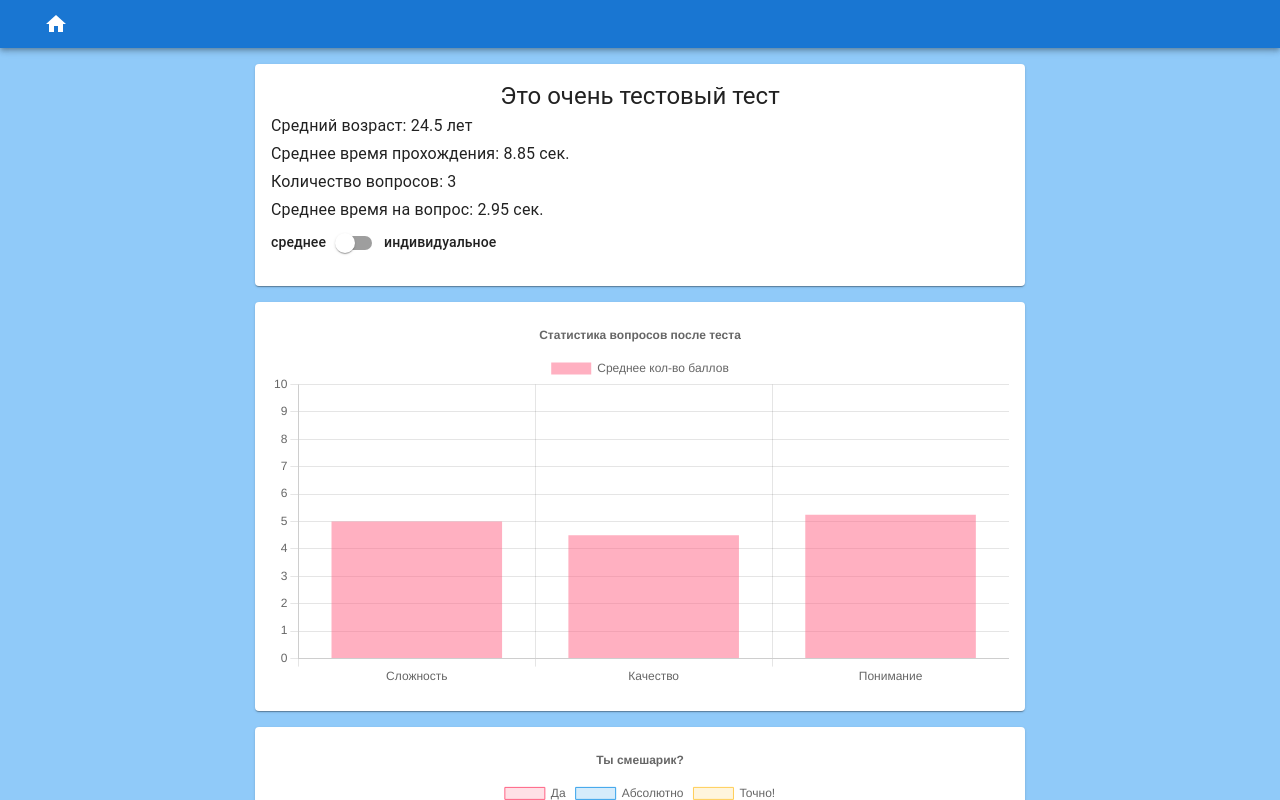
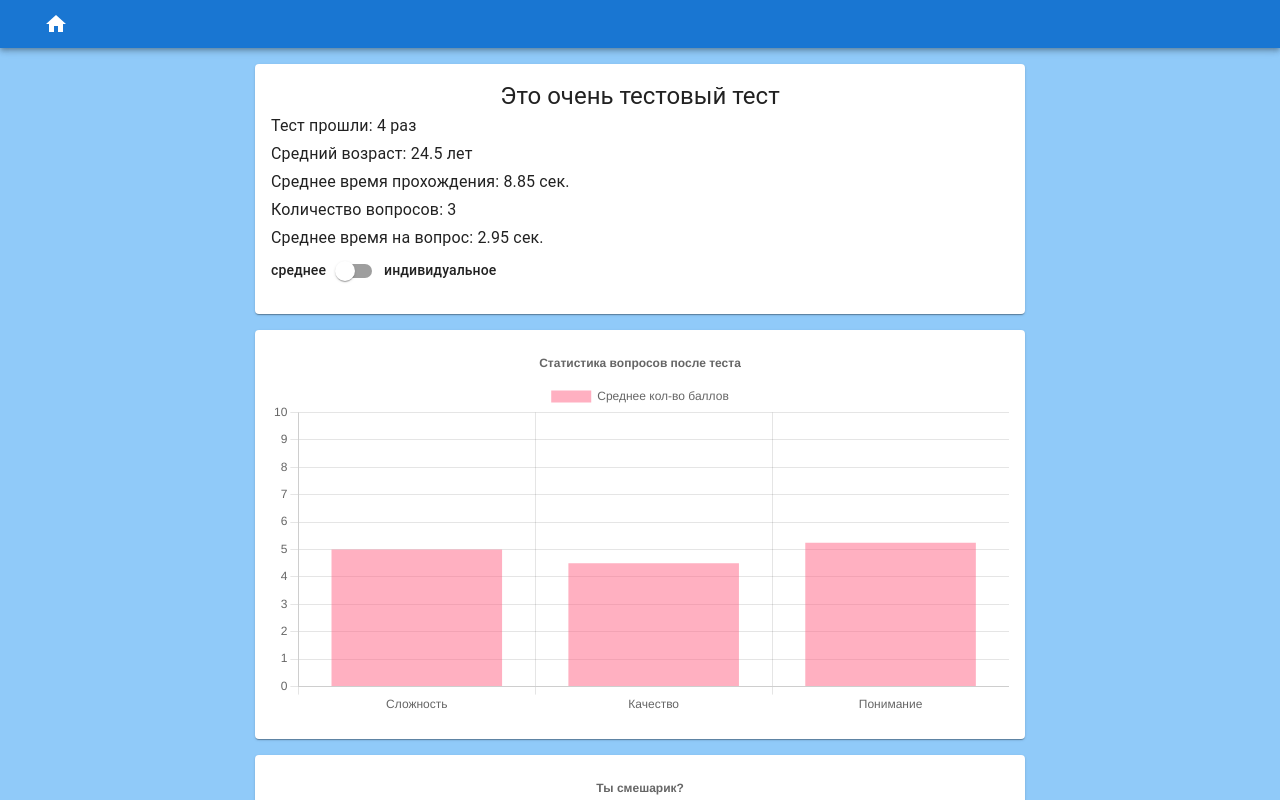
Before and after one commit to g0007b1/nastya, a React (Create React App) app: page /test-analytics/1 in a window 1280 px wide. Shown: the top 800 px of the page. Built offline with nearby package versions, Linux system fonts and the light colour scheme; data requests are answered from the project's data file.

Commit message:
feat: add tests logic

```diff
--- a/index.json
+++ b/index.json
@@ -183,6 +183,31 @@
       "userEmail": "izgagizgag1234@gmail.com",
       "points": 1,
       "id": 6
+    },
+    {
+      "testId": 5,
+      "answers": [
+        "Ты",
+        [
+          "Конь в пальто",
+          "Конина",
+          "Смешарик"
+        ]
+      ],
+      "quizAnswers": {
+        "hard": "3",
+        "quality": "7",
+        "underStand": "7",
+        "possibilities": "",
+        "result": ""
+      },
+      "sex": true,
+      "age": "22",
+      "time": 2238,
+      "userId": 2,
+      "userEmail": "izgagizgag1234@gmail.com",
+      "points": 3,
+      "id": 7
     }
   ],
   "tests": [
--- a/src/pages/TestAnalytics/TestAnalytics.tsx
+++ b/src/pages/TestAnalytics/TestAnalytics.tsx
@@ -83,6 +83,9 @@ const TestAnalytics = () => {
                                 {test && test.name}
                             </Typography>
                             <Typography variant="subtitle1">
+                                Тест прошли: {answers.length} раз
+                            </Typography>
+                            <Typography variant="subtitle1">
                                 Средний возраст: {averageAge} лет
                             </Typography>
                             <Typography variant="subtitle1">
@@ -91,7 +94,8 @@ const TestAnalytics = () => {
                             </Typography>
                             {test && test.withPoints && (
                                 <Typography variant="subtitle1">
-                                    Среднее количество баллов: {averagePoints}
+                                    Среднее количество баллов:{' '}
+                                    {averagePoints.toFixed(2)}
                                 </Typography>
                             )}
                             <Typography variant="subtitle1">
```
